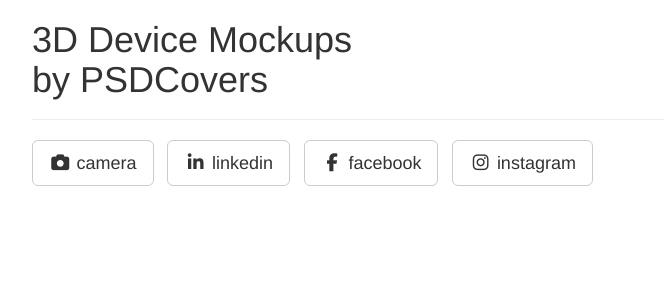
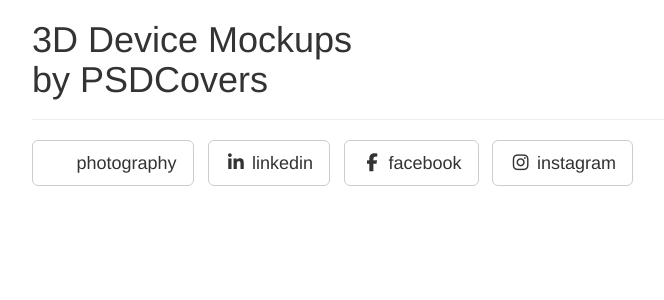
Before and after one commit to sid202/sid202.github.io, a Jekyll site: the page built from _posts/2014-09-22-services-2.markdown, in a window 1280 px wide. Shown: the top 300 px of the page, without its empty margins (38-702 px from the left). Built offline with Jekyll 4.4.1, drawn with Linux system fonts in a browser that asks for light colours; nearby versions of some CDN libraries; library files that are not in the unit come from our copies.

Commit message:
trying photography

```diff
--- a/_config.yml
+++ b/_config.yml
@@ -27,7 +27,7 @@ social:
 #    url: https://twitter.com/SBootstrap
 #  - title: github
 #    url: https://github.com/IronSummitMedia/startbootstrap
-  - title: camera
+  - title: photography
     url: http://photography.siddhaarth.com
   - title: linkedin
     url: https://www.linkedin.com/in/siddhaarth22
```
